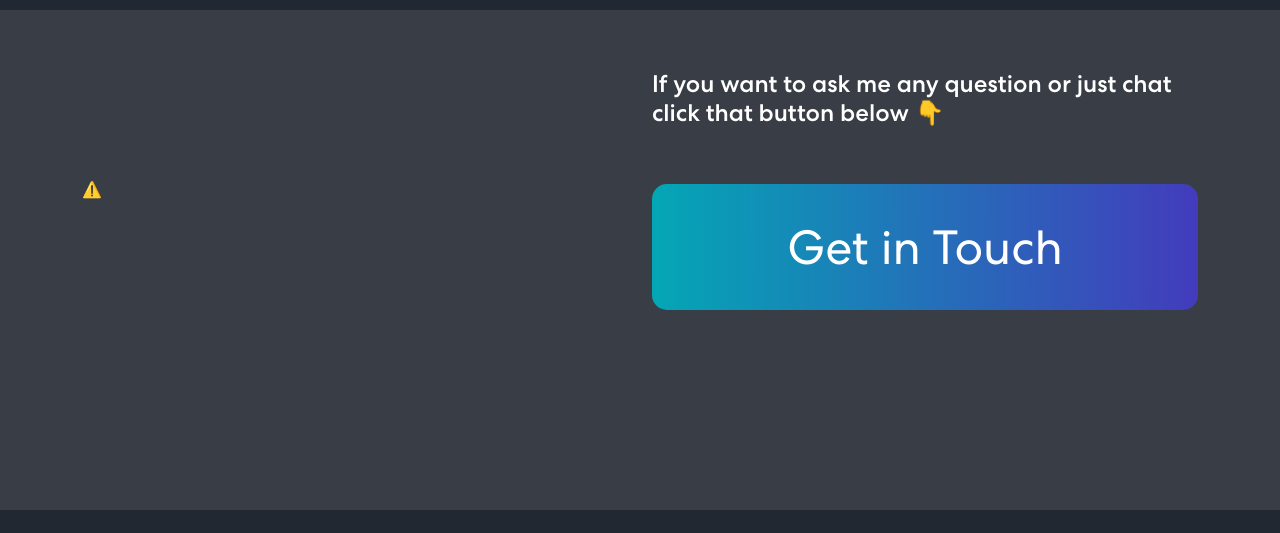
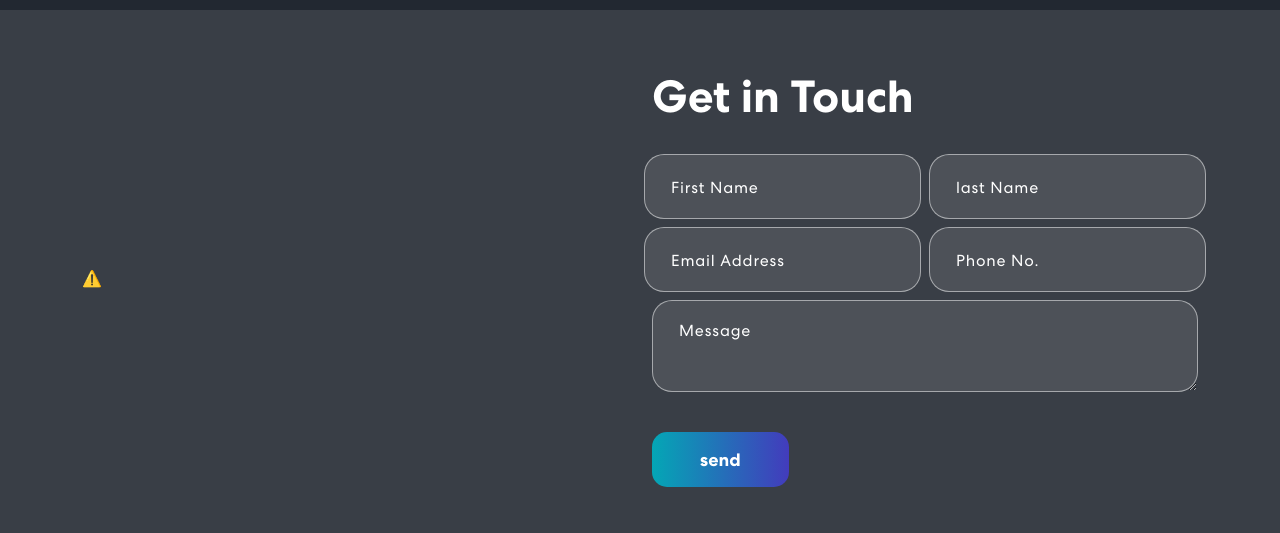
Before and after one commit to Dariel37/react-portfolio, a React (Create React App) app: page / in a window 1280 px wide. Shown: the part 2186-2719 px from the top of the page. Built offline with nearby package versions, Linux system fonts and the light colour scheme; no server answers.

Commit message:
added routes

```diff
--- a/package.json
+++ b/package.json
@@ -19,6 +19,7 @@
     "react-icons": "^4.6.0",
     "react-multi-carousel": "^2.8.2",
     "react-on-screen": "^2.1.1",
+    "react-router-dom": "^6.4.3",
     "react-scripts": "5.0.1",
     "typewriter-effect": "^2.19.0",
     "web-vitals": "^2.1.4"
--- a/public/index.html
+++ b/public/index.html
@@ -27,17 +27,36 @@
     <title>Dariel Vidal</title>
   </head>
   <body>
+
+
+    <form name="contact" netlify netlify-honeypot="bot-field" hidden >
+      <Row>
+        <Col sm={6} className="px-1">
+          <input type="text" name="name" />
+        </Col>
+        <Col sm={6} className="px-1">
+          <input type="text"  name="name" />
+        </Col>
+        <Col sm={6} className="px-1">
+          <input
+            type="email"
+
+            name="email"
+          />
+        </Col>
+        <Col sm={6} className="px-1">
+          <input type="tel"  name="tel" />
+        </Col>
+        <Col>
+          <textarea name="message"></textarea> />
+
+        </Col>
+      </Row>
+    </form>
+
+
     <noscript>You need to enable JavaScript to run this app.</noscript>
     <div id="root"></div>
-    <!--
-      This HTML file is a template.
-      If you open it directly in the browser, you will see an empty page.
 
-      You can add webfonts, meta tags, or analytics to this file.
-      The build step will place the bundled scripts into the <body> tag.
-
-      To begin the development, run `npm start` or `yarn start`.
-      To create a production bundle, use `npm run build` or `yarn build`.
-    -->
   </body>
 </html>
--- a/src/App.css
+++ b/src/App.css
@@ -504,6 +504,18 @@ nav.navbar .navbar-toggler[aria-expanded="true"] .navbar-toggler-icon {
   opacity: 0;
   width: 100%;
 }
+.proj-txtx button {
+  font-weight: 700;
+  color: rgb(0, 0, 0);
+  background: #fff;
+  padding: 14px 48px;
+  font-size: 18px;
+  margin-top: 25px;
+  border-radius: 0;
+  position: relative;
+  transition: 0.3s ease-in-out;
+  border-radius: 15px;
+}
 .proj-imgbx:hover .proj-txtx {
   top: 50%;
   opacity: 1;
--- a/src/App.js
+++ b/src/App.js
@@ -1,23 +1,5 @@
-import "./App.css";
-import { NavBar } from "./components/NavBar";
-import { Banner } from "./components/Banner";
-import { Skills } from "./components/Skills";
-import { Projects } from "./components/Projects";
-import { Footer } from "./components/Footer";
-import { Contact } from "./components/Contact";
-import "bootstrap/dist/css/bootstrap.min.css";
-
 function App() {
-  return (
-    <div className="App">
-      <NavBar />
-      <Banner />
-      <Skills />
-      <Projects />
-      <Contact />
-      <Footer />
-    </div>
-  );
+  return <></>;
 }
 
 export default App;
--- a/src/components/Contact.js
+++ b/src/components/Contact.js
@@ -15,18 +15,30 @@ export const Contact = () => {
             />
           </Col>
           <Col md={6}>
-            {/* <h2>Get in Touch</h2> */}
+            <h2>Get in Touch</h2>
 
-            {/* <form name="contact" method="POST" data-netlify="true" action="/">
+            <form name="contact" method="post" data-netlify="true" action="/">
+              <input type="hidden" name="form-name" value="contact" />
               <Row>
                 <Col sm={6} className="px-1">
-                  <input type="text" placeholder="First Name" name="name" />
-                </Col>
-                <Col sm={6} className="px-1">
-                  <input type="text" placeholder="First Name" name="name" />
+                  <input
+                    required
+                    type="text"
+                    placeholder="First Name"
+                    name="name"
+                  />
                 </Col>
                 <Col sm={6} className="px-1">
                   <input
+                    required
+                    type="text"
+                    placeholder="last Name"
+                    name="name"
+                  />
+                </Col>
+                <Col sm={6} className="px-1">
+                  <input
+                    required
                     type="email"
                     placeholder="Email Address"
                     name="email"
@@ -36,13 +48,18 @@ export const Contact = () => {
                   <input type="tel" placeholder="Phone No." name="tel" />
                 </Col>
                 <Col>
-                  <textarea row="6" placeholder="Message" name="message" />
+                  <textarea
+                    required
+                    row="6"
+                    placeholder="Message"
+                    name="message"
+                  />
                   <button type="submit">
                     <span>send</span>
                   </button>
                 </Col>
               </Row>
-            </form> */}
+            </form>
             {/* <form name="contact" method="POST" data-netlify="true" action="/">
               <p>
                 <label>
@@ -58,7 +75,7 @@ export const Contact = () => {
                 <button type="submit">Send</button>
               </p>
             </form> */}
-            <h4>
+            {/* <h4>
               If you want to ask me any question or just chat click that button
               below 👇
             </h4>
@@ -69,7 +86,7 @@ export const Contact = () => {
               href="mailto:vidaldariel93@gmail.com"
             >
               <div className="contactbtn">Get in Touch</div>
-            </a>
+            </a> */}
           </Col>
         </Row>
       </Container>
--- a/src/components/ProjectCard.js
+++ b/src/components/ProjectCard.js
@@ -5,6 +5,7 @@ export const ProjectCard = ({
   description,
   imgUrl,
   animation,
+  link,
   animationUrl,
 }) => {
   return (
@@ -25,6 +26,14 @@ export const ProjectCard = ({
           <div className="proj-txtx">
             <h4>{title}</h4>
             <span>{description}</span>
+            <br />
+            <button>
+              {" "}
+              <a style={{ textDecoration: "none" }} href={`${link}`}>
+                {" "}
+                Preview
+              </a>
+            </button>
           </div>
         </div>
       )}
--- a/src/components/Projects.js
+++ b/src/components/Projects.js
@@ -16,7 +16,7 @@ import projImg11 from "../assets/img/Shooter.png";
 import { Player } from "@lottiefiles/react-lottie-player";
 
 import { FaUnity } from "react-icons/fa";
-import { SiUnrealengine } from "react-icons/si";
+import { SiHellofresh, SiUnrealengine } from "react-icons/si";
 import { GiWorld } from "react-icons/gi";
 
 import "animate.css";
@@ -28,21 +28,26 @@ export const Projects = () => {
       title: "Energy Depot Webpage",
       description: "Web Design & Development",
       imgUrl: projImg4,
+      link: "https://energydepotpr.com/?gclid=Cj0KCQiAj4ecBhD3ARIsAM4Q_jFavi72AVv7N2ZZUUd7ltsqILsDMiHcg_z874Q8mRtKTVNNzxvKXpUaAoaiEALw_wcB",
     },
     {
       title: "Financial Calculator",
       description: "Internship at Outcome Project",
       imgUrl: projImg3,
+      link: "https://ian-matias-dariel-vidal-projects.shinyapps.io/deploy/",
     },
     {
       title: "CARLA Project dedicated Webpage",
       description: "Internship at Arecibo Observatory",
       imgUrl: projImg2,
+
+      link: "http://www.naic.edu/ao/scientist-user-portal/atmospheric/rof/carla-project",
     },
     {
       title: "Personal Portfolio",
       description: "Web Development",
       imgUrl: projImg1,
+      link: "https://dariel37.github.io/CSS-WebPage/",
     },
   ];
 
@@ -51,6 +56,7 @@ export const Projects = () => {
       title: "Thirdperson",
       description: "Udemy Unity Course  ",
       imgUrl: projImg9,
+      link: "/Third-Person",
     },
     {
       title: "VR Multiplayer",
--- a/src/index.js
+++ b/src/index.js
@@ -1,14 +1,25 @@
-import React from 'react';
-import ReactDOM from 'react-dom/client';
-import './index.css';
-import App from './App';
-import reportWebVitals from './reportWebVitals';
+import React from "react";
+import ReactDOM from "react-dom/client";
+import "./index.css";
+import reportWebVitals from "./reportWebVitals";
+import { createBrowserRouter, RouterProvider } from "react-router-dom";
+import { ThirdPerson } from "./pages/ThirdPerson";
+import { Home } from "./pages/Home";
 
-const root = ReactDOM.createRoot(document.getElementById('root'));
-root.render(
-  <React.StrictMode>
-    <App />
-  </React.StrictMode>
+const router = createBrowserRouter([
+  {
+    path: "/",
+    element: <Home />,
+    exact: true,
+  },
+  {
+    path: "/Third-Person",
+    element: <ThirdPerson />,
+    exact: true,
+  },
+]);
+ReactDOM.createRoot(document.getElementById("root")).render(
+  <RouterProvider router={router} />
 );
 
 // If you want to start measuring performance in your app, pass a function
--- /dev/null
+++ b/src/pages/Home.js
@@ -0,0 +1,22 @@
+import React from "react";
+import "../App.css";
+import { NavBar } from "../components/NavBar";
+import { Banner } from "../components/Banner";
+import { Skills } from "../components/Skills";
+import { Projects } from "../components/Projects";
+import { Footer } from "../components/Footer";
+import { Contact } from "../components/Contact";
+import "bootstrap/dist/css/bootstrap.min.css";
+
+export const Home = () => {
+  return (
+    <div className="App">
+      <NavBar />
+      <Banner />
+      <Skills />
+      <Projects />
+      <Contact />
+      <Footer />
+    </div>
+  );
+};
--- /dev/null
+++ b/src/pages/ThirdPerson.js
@@ -0,0 +1,5 @@
+import React from "react";
+
+export const ThirdPerson = () => {
+  return <div>ThirdPerson</div>;
+};
```
Also changed, not shown: 1 other file (tests, documents, lock files or other folders).
